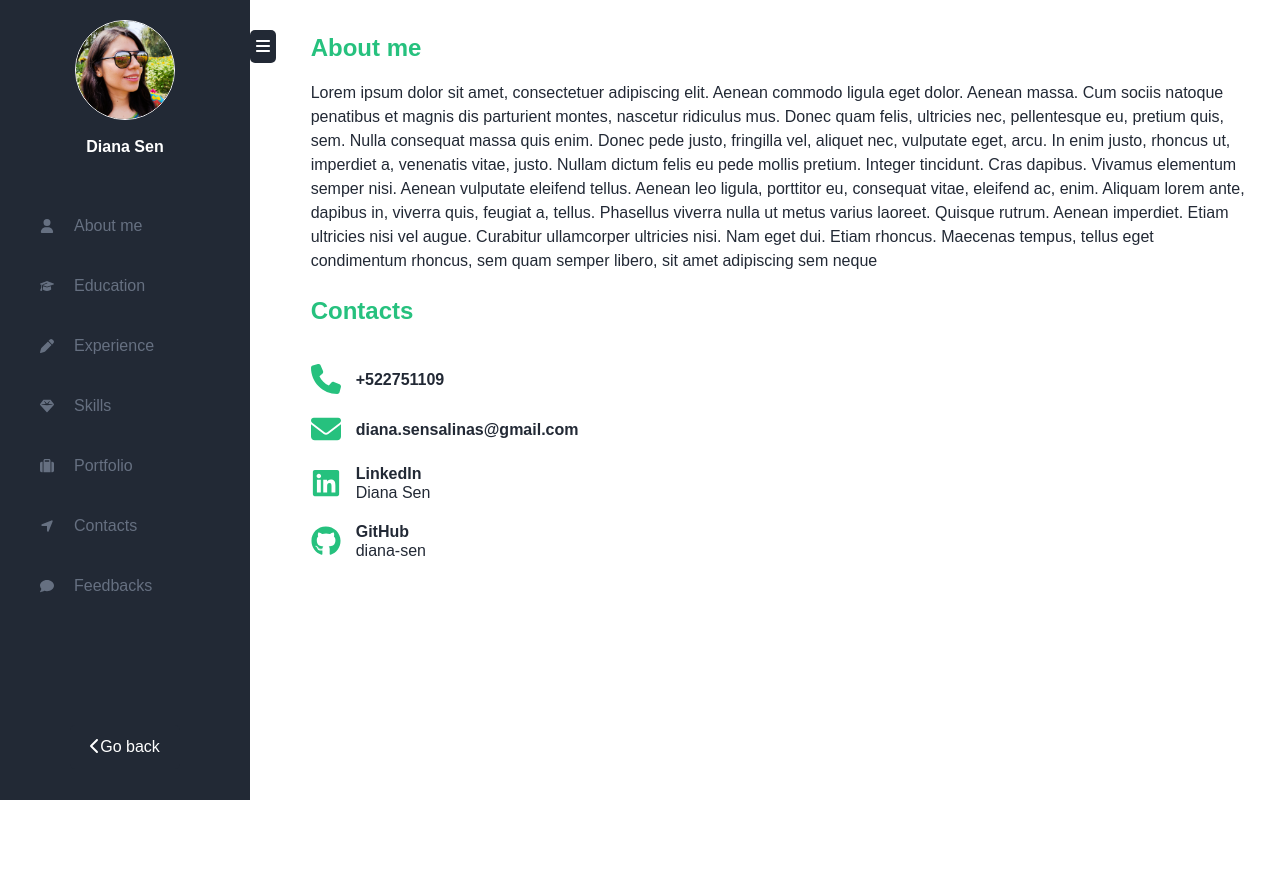
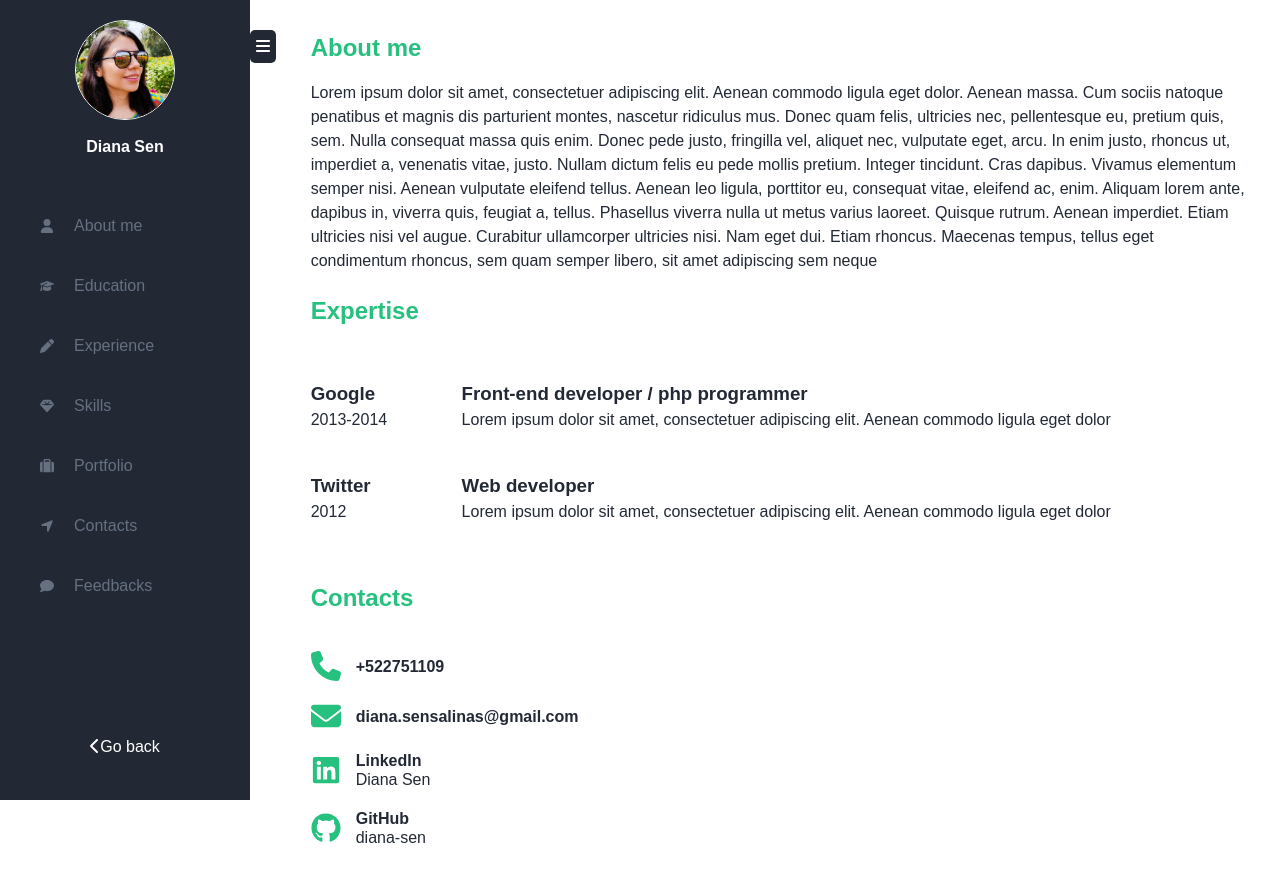
Before and after one commit to diana-sen/diana-sen.github.io, a React (Create React App) app: page /inner in a window 1280 px wide. Shown: the top 882 px of the page. Before the commit the page ends 800 px from the top, so only its background shows below. Built offline with nearby package versions, Linux system fonts and the light colour scheme; a web font is replaced by a local one.

Commit message:
feat: add expertise and info components, modify styles

```diff
--- /dev/null
+++ b/src/assets/styles/components/_expertise.scss
@@ -0,0 +1,29 @@
+@use '../abstracts/colors';
+@use '../abstracts/variables';
+
+
+.expertise-list{
+
+    padding-inline-start: 0px;
+    .expertise-container{
+        display: flex;
+        padding: 20px 0px;
+
+
+        .expertise-list-date{
+            width: 15%;
+            margin: 0px 10px 0px 0px;
+
+            .date {
+              color: colors.$oxford;
+              font-size: 16px;
+            }
+        }
+
+        .expertise-list-description {
+            width: auto;
+        }
+
+    }
+
+}
--- a/src/assets/styles/components/_index.scss
+++ b/src/assets/styles/components/_index.scss
@@ -3,3 +3,4 @@
 @forward 'panel';
 @forward 'box';
 @forward 'address';
+@forward 'expertise';
--- a/src/assets/styles/components/_panel.scss
+++ b/src/assets/styles/components/_panel.scss
@@ -10,7 +10,7 @@
     flex-direction: column;
     flex-wrap: nowrap;
     padding: 20px;
-    height: 100%;
+    height: 100vh;
     width: 250px;
     align-items: center;
     transition: all 0.3s ease-in-out;
--- a/src/assets/styles/pages/_inner.scss
+++ b/src/assets/styles/pages/_inner.scss
@@ -13,6 +13,7 @@
 
     .content {
         width: 100%;
+        height: 100vh;
         margin: 30px;
         display: flex;
         flex-direction: column;
--- /dev/null
+++ b/src/components/Expertise/Expertise.jsx
@@ -0,0 +1,25 @@
+import React from 'react';
+import Info from '../Info/Info';
+import { EXPERIENCE_DATA } from '../../utils/constants';
+
+const Expertise = ({ data }) => {
+	return (
+		<ul className='expertise-list'>
+			{EXPERIENCE_DATA.map((item) => (
+				<li className='expertise-container' key={item.info.job}>
+					<div className='expertise-list-date'>
+						<h3>{item.info.company}</h3>
+						<span className='date'>{item.date}</span>
+					</div>
+					<div className='expertise-list-info'>
+						<Info text={item.info.description}>
+							<h3>{item.info.job}</h3>
+						</Info>
+					</div>
+				</li>
+			))}
+		</ul>
+	);
+};
+
+export default Expertise;
--- /dev/null
+++ b/src/components/Info/Info.jsx
@@ -0,0 +1,18 @@
+import React from 'react';
+import PropTypes from 'prop-types';
+
+const Info = ({ text, children }) => {
+	return (
+		<div className='info'>
+			{children}
+			<p>{text}</p>
+		</div>
+	);
+};
+
+Info.propTypes = {
+	text: PropTypes.string,
+	children: PropTypes.node,
+};
+
+export default Info;
--- a/src/pages/Inner/Inner.jsx
+++ b/src/pages/Inner/Inner.jsx
@@ -2,9 +2,12 @@ import React, { useState } from 'react';
 import Panel from '../../components/Panel/Panel';
 import Box from '../../components/Box/Box';
 import Button from '../../components/Button/Button';
+import Expertise from '../../components/Expertise/Expertise';
 
 import { faBars } from '@fortawesome/free-solid-svg-icons';
 import Address from '../../components/Address/Address';
+//import TimeLine from '../../components/TimeLine/TimeLine';
+import { EXPERIENCE_DATA, TIMELINE_DATA } from '../../utils/constants';
 const Inner = () => {
 	const [panelVisible, setPanelVisible] = useState(true);
 
@@ -15,7 +18,6 @@ const Inner = () => {
 	const boxTitle = 'About me';
 	const boxContent =
 		'Lorem ipsum dolor sit amet, consectetuer adipiscing elit. Aenean commodo ligula eget dolor. Aenean massa. Cum sociis natoque penatibus et magnis dis parturient montes, nascetur ridiculus mus. Donec quam felis, ultricies nec, pellentesque eu, pretium quis, sem. Nulla consequat massa quis enim. Donec pede justo, fringilla vel, aliquet nec, vulputate eget, arcu. In enim justo, rhoncus ut, imperdiet a, venenatis vitae, justo. Nullam dictum felis eu pede mollis pretium. Integer tincidunt. Cras dapibus. Vivamus elementum semper nisi. Aenean vulputate eleifend tellus. Aenean leo ligula, porttitor eu, consequat vitae, eleifend ac, enim. Aliquam lorem ante, dapibus in, viverra quis, feugiat a, tellus. Phasellus viverra nulla ut metus varius laoreet. Quisque rutrum. Aenean imperdiet. Etiam ultricies nisi vel augue. Curabitur ullamcorper ultricies nisi. Nam eget dui. Etiam rhoncus. Maecenas tempus, tellus eget condimentum rhoncus, sem quam semper libero, sit amet adipiscing sem neque';
-
 	return (
 		<main className='inner'>
 			<Panel isVisible={panelVisible} />
@@ -23,6 +25,10 @@ const Inner = () => {
 
 			<div className='content'>
 				<Box title={boxTitle} content={boxContent}></Box>
+				<Box
+					title={'Expertise'}
+					content={<Expertise data={EXPERIENCE_DATA} />}
+				></Box>
 				<Box title={'Contacts'} content={<Address />}></Box>
 			</div>
 		</main>
--- /dev/null
+++ b/src/utils/constants.js
@@ -0,0 +1,59 @@
+export const EXPERIENCE_DATA = [
+	{
+		date: '2013-2014',
+		info: {
+			company: 'Google',
+			job: 'Front-end developer / php programmer',
+			description:
+				'Lorem ipsum dolor sit amet, consectetuer adipiscing elit. Aenean commodo ligula eget dolor',
+		},
+	},
+	{
+		date: '2012',
+		info: {
+			company: 'Twitter',
+			job: 'Web developer',
+			description:
+				'Lorem ipsum dolor sit amet, consectetuer adipiscing elit. Aenean commodo ligula eget dolor',
+		},
+	},
+];
+
+export const FEEDBACK_DATA = [
+	{
+		feedback:
+			' Lorem ipsum dolor sit amet, consectetuer adipiscing elit. Aenean commodo ligula eget dolor',
+		reporter: {
+			photoUrl: './user.jpg',
+			name: 'John Doe',
+			citeUrl: 'https://www.citeexample.com',
+		},
+	},
+	{
+		feedback:
+			' Lorem ipsum dolor sit amet, consectetuer adipiscing elit. Aenean commodo ligula eget dolor',
+		reporter: {
+			photoUrl: './user.jpg',
+			name: 'John Doe',
+			citeUrl: 'https://www.citeexample.com',
+		},
+	},
+];
+
+export const TIMELINE_DATA = [
+	{
+		date: 2001,
+		title: 'Title 0',
+		text: 'Elit voluptate ad nostrud laboris. Elit incididunt mollit enim enim id id laboris dolore et et mollit. Mollit adipisicing ullamco exercitation ullamco proident aute enim nisi. Dolore eu fugiat consectetur nulla sunt Lorem ex ad. Anim eiusmod do tempor fugiat minim do aliqua amet ex dolore velit.\r\n',
+	},
+	{
+		date: 2000,
+		title: 'Title 1',
+		text: 'Et irure culpa ad proident labore excepteur elit dolore. Quis commodo elit culpa eiusmod dolor proident non commodo excepteur aute duis duis eu fugiat. Eu duis occaecat nulla eiusmod non esse cillum est aute elit amet cillum commodo.\r\n',
+	},
+	{
+		date: 2012,
+		title: 'Title 2',
+		text: 'Labore esse tempor nisi non mollit enim elit ullamco veniam elit duis nostrud. Enim pariatur ullamco dolor eu sunt ad velit aute eiusmod aliquip voluptate. Velit magna labore eiusmod eiusmod labore amet eiusmod. In duis eiusmod commodo duis. Exercitation Lorem sint do aliquip veniam duis elit quis culpa irure quis nulla. Reprehenderit fugiat amet sint commodo ex.\r\n',
+	},
+];
```
Also changed, not shown: src/assets/styles/components/_timeline.scss (added).
